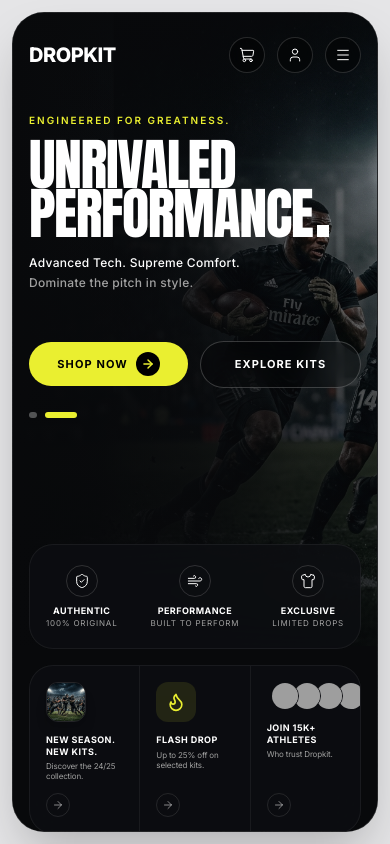
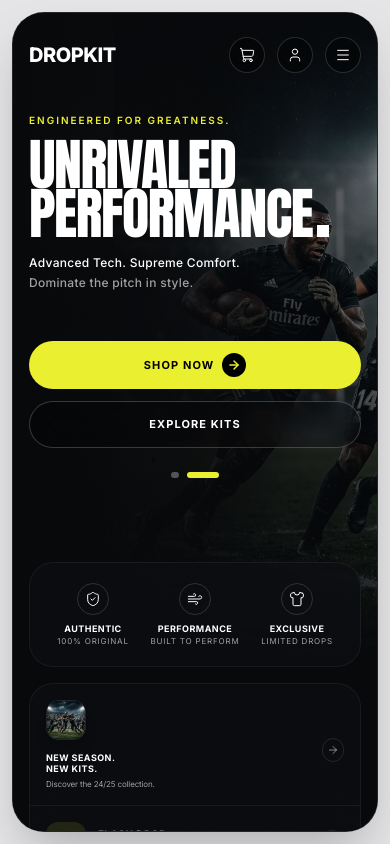
Before and after one commit to najath11/dropkit, a React (Vite) app: page / in a window 390 px wide. Shown: the top 844 px of the page. Built offline with nearby package versions, Linux system fonts and the light colour scheme; no server answers; the database is empty; grey boxes are pictures that could not be loaded.

Commit message:
feat: implement AuthModal component and Hero section for user authentication and onboarding

```diff
--- a/src/components/Hero.tsx
+++ b/src/components/Hero.tsx
@@ -128,10 +128,10 @@ export const Hero: React.FC<HeroProps> = ({ onExploreCollection }) => {
 
           {/* Buttons and Slide Indicators */}
           <div className="flex flex-col w-full sm:w-auto mt-2 md:mt-0 relative z-30">
-            <div className="flex flex-row items-center gap-3 md:gap-4 w-full sm:w-auto">
+            <div className="flex flex-col sm:flex-row items-center gap-3 md:gap-4 w-full sm:w-auto">
               <button
                 onClick={onExploreCollection}
-                className="flex-1 sm:flex-none group flex items-center justify-center gap-2 md:gap-4 bg-[#EAEF30] text-black px-4 md:pl-6 md:pr-2 py-2.5 rounded-full font-bold text-[11px] md:text-sm uppercase tracking-widest hover:bg-white transition-all duration-300"
+                className="w-full sm:w-auto group flex items-center justify-center gap-2 md:gap-4 bg-[#EAEF30] text-black px-4 md:pl-6 md:pr-2 py-3 md:py-2.5 rounded-full font-bold text-[11px] md:text-sm uppercase tracking-widest hover:bg-white transition-all duration-300"
               >
                 <span>Shop Now</span>
                 <span className="inline-flex items-center justify-center w-6 h-6 md:w-8 md:h-8 rounded-full bg-black text-[#EAEF30] group-hover:text-white transition-colors duration-300">
@@ -140,14 +140,14 @@ export const Hero: React.FC<HeroProps> = ({ onExploreCollection }) => {
               </button>
               <button
                 onClick={onExploreCollection}
-                className="flex-1 sm:flex-none flex items-center justify-center gap-2 border border-white/20 bg-black/20 backdrop-blur-md text-white px-4 md:px-8 py-3.5 rounded-full font-bold text-[11px] md:text-sm uppercase tracking-widest hover:bg-white/10 transition-all duration-300"
+                className="w-full sm:w-auto flex items-center justify-center gap-2 border border-white/20 bg-black/20 backdrop-blur-md text-white px-4 md:px-8 py-3.5 rounded-full font-bold text-[11px] md:text-sm uppercase tracking-widest hover:bg-white/10 transition-all duration-300"
               >
                 Explore Kits
               </button>
             </div>
 
             {/* Slide Pagination Dots */}
-            <div className="flex items-center gap-2 mt-6">
+            <div className="flex items-center justify-center sm:justify-start gap-2 mt-6">
               {slides.map((_, index) => (
                 <button
                   key={index}
@@ -163,7 +163,7 @@ export const Hero: React.FC<HeroProps> = ({ onExploreCollection }) => {
         </div>
 
         {/* ── Spacer for Mobile Players visibility ── */}
-        <div className="h-[15vh] min-h-[100px] md:hidden w-full" />
+        <div className="h-[10vh] min-h-[60px] md:hidden w-full" />
 
         {/* ── Bottom Sections ── */}
         <div
@@ -173,8 +173,8 @@ export const Hero: React.FC<HeroProps> = ({ onExploreCollection }) => {
         >
           {/* Trust Badges Container */}
           <div className="w-full bg-[#0d0e12]/80 backdrop-blur-xl border border-white/[0.06] rounded-[24px] md:bg-transparent md:backdrop-blur-none md:border-none md:rounded-none py-5 md:py-0 px-4 md:px-0">
-            <div className="flex flex-row justify-between md:justify-start items-center gap-2 md:gap-12 text-white/80">
-              <div className="flex items-center gap-2 md:gap-3 flex-col md:flex-row text-center md:text-left">
+            <div className="flex flex-row flex-wrap justify-between md:justify-start items-center gap-y-4 gap-x-2 md:gap-12 text-white/80">
+              <div className="flex items-center gap-2 md:gap-3 flex-col md:flex-row text-center md:text-left flex-1 min-w-[30%]">
                 <div className="w-8 h-8 md:w-10 md:h-10 rounded-full border border-white/15 flex items-center justify-center shrink-0">
                   <ShieldCheck className="text-white" size={16} strokeWidth={1.5} />
                 </div>
@@ -184,7 +184,7 @@ export const Hero: React.FC<HeroProps> = ({ onExploreCollection }) => {
                 </div>
               </div>
 
-              <div className="flex items-center gap-2 md:gap-3 flex-col md:flex-row text-center md:text-left">
+              <div className="flex items-center gap-2 md:gap-3 flex-col md:flex-row text-center md:text-left flex-1 min-w-[30%]">
                 <div className="w-8 h-8 md:w-10 md:h-10 rounded-full border border-white/15 flex items-center justify-center shrink-0">
                   <Wind className="text-white" size={16} strokeWidth={1.5} />
                 </div>
@@ -194,7 +194,7 @@ export const Hero: React.FC<HeroProps> = ({ onExploreCollection }) => {
                 </div>
               </div>
 
-              <div className="flex items-center gap-2 md:gap-3 flex-col md:flex-row text-center md:text-left">
+              <div className="flex items-center gap-2 md:gap-3 flex-col md:flex-row text-center md:text-left flex-1 min-w-[30%]">
                 <div className="w-8 h-8 md:w-10 md:h-10 rounded-full border border-white/15 flex items-center justify-center shrink-0">
                   <Shirt className="text-white" size={16} strokeWidth={1.5} />
                 </div>
@@ -207,12 +207,12 @@ export const Hero: React.FC<HeroProps> = ({ onExploreCollection }) => {
           </div>
 
           {/* Promo Cards Glass Panel */}
-          <div className="w-full bg-[#0d0e12]/80 backdrop-blur-xl border border-white/[0.06] rounded-[24px] md:rounded-[32px] overflow-hidden flex flex-row">
+          <div className="w-full bg-[#0d0e12]/80 backdrop-blur-xl border border-white/[0.06] rounded-[24px] md:rounded-[32px] overflow-hidden flex flex-col md:flex-row">
 
             {/* Column 1 */}
             <div
               onClick={onExploreCollection}
-              className="group flex-1 flex flex-col md:flex-row items-start md:items-center justify-between p-4 md:p-6 cursor-pointer hover:bg-white/[0.02] transition-colors duration-300 border-r border-white/[0.06]"
+              className="group flex-1 flex flex-row items-center justify-between p-4 md:p-6 cursor-pointer hover:bg-white/[0.02] transition-colors duration-300 border-b md:border-b-0 md:border-r border-white/[0.06]"
             >
               <div className="flex flex-col md:flex-row items-start md:items-center gap-3 md:gap-4 w-full">
                 <img
@@ -240,17 +240,17 @@ export const Hero: React.FC<HeroProps> = ({ onExploreCollection }) => {
             {/* Column 2 */}
             <div
               onClick={onExploreCollection}
-              className="group flex-1 flex flex-col md:flex-row items-start md:items-center justify-between p-4 md:p-6 cursor-pointer hover:bg-white/[0.02] transition-colors duration-300 border-r border-white/[0.06]"
+              className="group flex-1 flex flex-row items-center justify-between p-4 md:p-6 cursor-pointer hover:bg-white/[0.02] transition-colors duration-300 border-b md:border-b-0 md:border-r border-white/[0.06]"
             >
-              <div className="flex flex-col md:flex-row items-start md:items-center gap-3 md:gap-4 w-full">
+              <div className="flex flex-row md:flex-row items-center gap-3 md:gap-4 w-full">
                 <div className="w-10 h-10 md:w-14 md:h-14 rounded-xl bg-[#EAEF30]/10 flex items-center justify-center shrink-0">
                   <Flame className="text-[#EAEF30]" size={20} />
                 </div>
-                <div className="flex flex-col w-full">
-                  <span className="text-white text-[9px] sm:text-[10px] md:text-sm font-bold uppercase tracking-wider leading-tight">
+                <div className="flex flex-col w-full text-left">
+                  <span className="text-white text-[10px] sm:text-[10px] md:text-sm font-bold uppercase tracking-wider leading-tight">
                     Flash Drop
                   </span>
-                  <span className="text-neutral-400 text-[8px] sm:text-[9px] md:text-xs mt-1 md:mt-1.5 leading-tight">
+                  <span className="text-neutral-400 text-[9px] sm:text-[9px] md:text-xs mt-1 leading-tight">
                     Up to 25% off on selected kits.
                   </span>
                 </div>
@@ -258,7 +258,7 @@ export const Hero: React.FC<HeroProps> = ({ onExploreCollection }) => {
               <div className="hidden md:flex w-10 h-10 rounded-full border border-white/10 items-center justify-center text-white/50 group-hover:text-white group-hover:border-white/30 transition-all duration-300 shrink-0">
                 <ArrowRight size={18} />
               </div>
-              <div className="md:hidden mt-3 w-6 h-6 rounded-full border border-white/10 flex items-center justify-center text-white/50">
+              <div className="md:hidden mt-0 w-6 h-6 rounded-full border border-white/10 flex items-center justify-center text-white/50 shrink-0">
                 <ArrowRight size={12} />
               </div>
             </div>
@@ -266,25 +266,25 @@ export const Hero: React.FC<HeroProps> = ({ onExploreCollection }) => {
             {/* Column 3 */}
             <div
               onClick={onExploreCollection}
-              className="group flex-1 flex flex-col md:flex-row items-start md:items-center justify-between p-4 md:p-6 cursor-pointer hover:bg-white/[0.02] transition-colors duration-300"
+              className="group flex-1 flex flex-row items-center justify-between p-4 md:p-6 cursor-pointer hover:bg-white/[0.02] transition-colors duration-300"
             >
-              <div className="flex flex-col md:flex-row items-start md:items-center gap-3 md:gap-4 w-full">
+              <div className="flex flex-row md:flex-row items-center gap-3 md:gap-4 w-full">
                 <div className="flex -space-x-1.5 md:-space-x-2.5 shrink-0 pl-1">
                   {avatars.map((url, i) => (
                     <img
                       key={i}
                       src={url}
                       alt="Athlete"
-                      className="w-7 h-7 md:w-12 md:h-12 rounded-full border border-[#0d0e12] md:border-2 object-cover"
+                      className="w-8 h-8 md:w-12 md:h-12 rounded-full border border-[#0d0e12] md:border-2 object-cover"
                       style={{ zIndex: 4 - i }}
                     />
                   ))}
                 </div>
-                <div className="flex flex-col md:ml-1 w-full">
-                  <span className="text-white text-[9px] sm:text-[10px] md:text-sm font-bold uppercase tracking-wider leading-tight">
-                    Join 15K+<br className="md:hidden" /> Athletes
+                <div className="flex flex-col ml-2 md:ml-1 w-full text-left">
+                  <span className="text-white text-[10px] sm:text-[10px] md:text-sm font-bold uppercase tracking-wider leading-tight">
+                    Join 15K+<br className="hidden md:block" /> Athletes
                   </span>
-                  <span className="text-neutral-400 text-[8px] sm:text-[9px] md:text-xs mt-1 md:mt-1.5 leading-tight">
+                  <span className="text-neutral-400 text-[9px] sm:text-[9px] md:text-xs mt-1 leading-tight">
                     Who trust Dropkit.
                   </span>
                 </div>
@@ -292,7 +292,7 @@ export const Hero: React.FC<HeroProps> = ({ onExploreCollection }) => {
               <div className="hidden md:flex w-10 h-10 rounded-full border border-white/10 items-center justify-center text-white/50 group-hover:text-white group-hover:border-white/30 transition-all duration-300 shrink-0">
                 <ArrowRight size={18} />
               </div>
-              <div className="md:hidden mt-3 w-6 h-6 rounded-full border border-white/10 flex items-center justify-center text-white/50">
+              <div className="md:hidden mt-0 w-6 h-6 rounded-full border border-white/10 flex items-center justify-center text-white/50 shrink-0">
                 <ArrowRight size={12} />
               </div>
             </div>
```
Also changed, not shown: src/components/AuthModal.tsx (+16 -5 lines).
